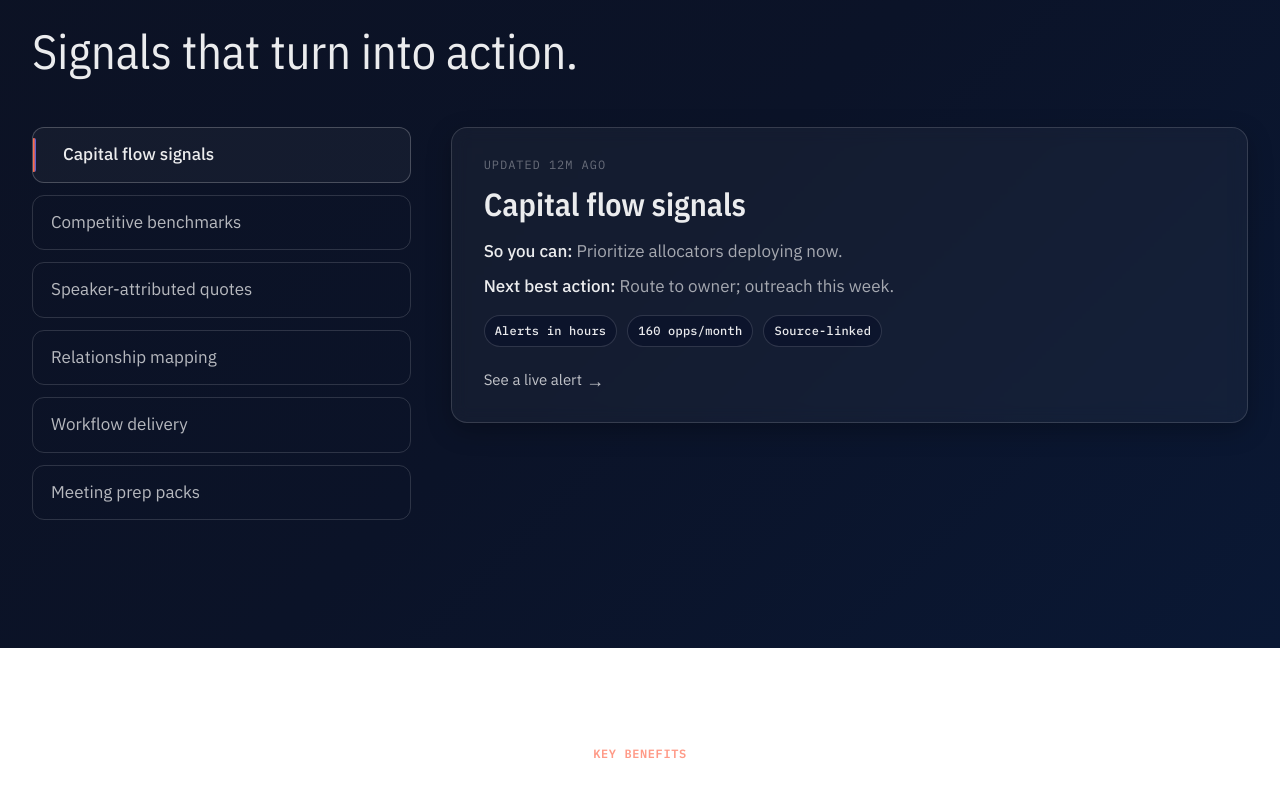
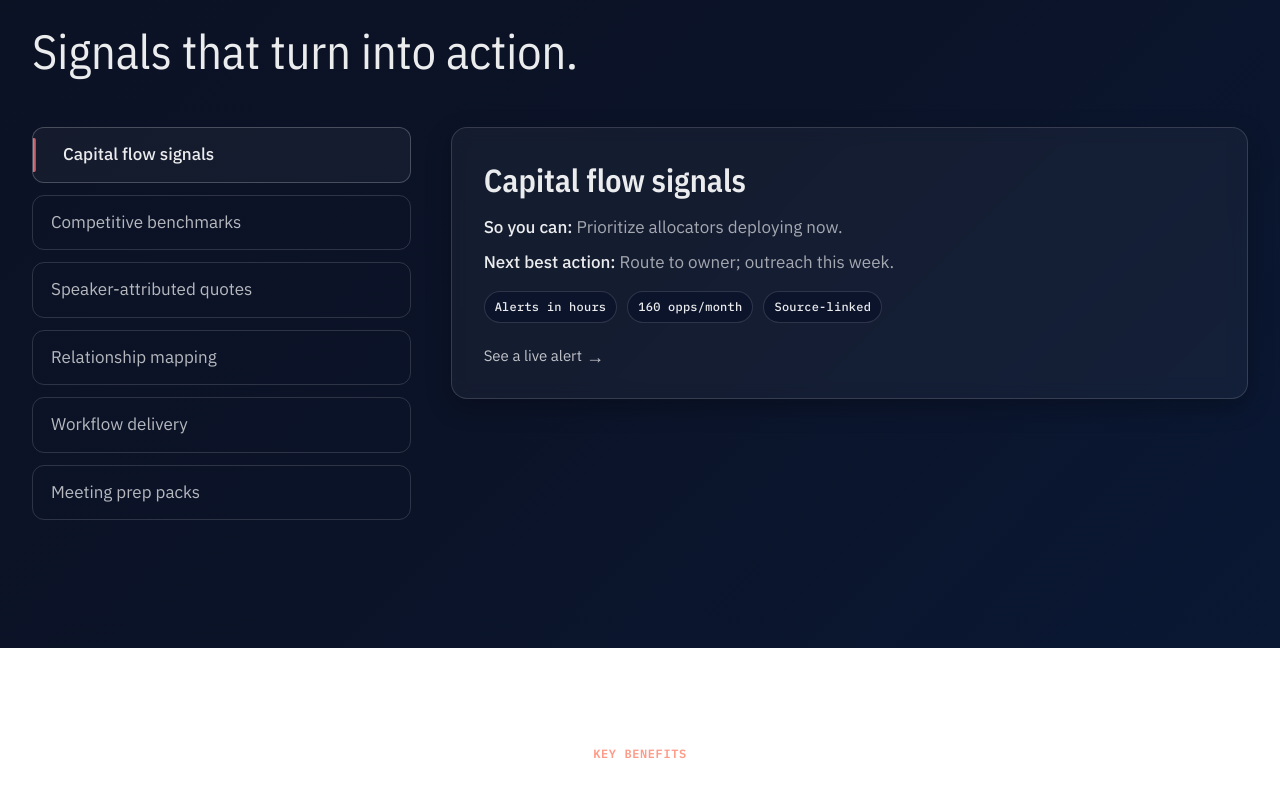
Before and after one commit to ecco-audio/osmo-landing, an Astro site: page / in a window 1280 px wide. Shown: the part 3700-4485 px from the top of the page. Built offline with nearby package versions, Linux system fonts and the light colour scheme; Astro itself is replaced by a stand-in of ours.

Commit message:
copy tweaks to benefits

```diff
--- a/src/components/CapabilitiesSection.tsx
+++ b/src/components/CapabilitiesSection.tsx
@@ -1,11 +1,10 @@
 import { motion, AnimatePresence } from 'framer-motion'
-import { useState, useEffect } from 'react'
+import { useState } from 'react'
 import messaging from '../data/messaging.json'
 
 export default function CapabilitiesSection() {
   const capabilities = messaging.variants.current?.featureHighlights?.capabilities
   const [activeItem, setActiveItem] = useState(capabilities?.items?.[0]?.id || 'flow')
-  const [lastUpdated, setLastUpdated] = useState(12)
 
   // Add null check
   if (!capabilities || !capabilities.items || capabilities.items.length === 0) {
@@ -13,14 +12,6 @@ export default function CapabilitiesSection() {
   }
 
   const currentItem = capabilities.items.find(item => item.id === activeItem) || capabilities.items[0]
-
-  // Update freshness cue periodically
-  useEffect(() => {
-    const interval = setInterval(() => {
-      setLastUpdated(prev => prev + 1)
-    }, 60000) // Update every minute
-    return () => clearInterval(interval)
-  }, [])
 
   return (
     <section
@@ -161,23 +152,6 @@ export default function CapabilitiesSection() {
                   position: 'relative'
                 }}
               >
-                {/* Freshness cue */}
-                <motion.div
-                  initial={{ opacity: 0 }}
-                  animate={{ opacity: 0.7 }}
-                  transition={{ delay: 0.1 }}
-                  style={{
-                    fontSize: '12px',
-                    letterSpacing: '0.08em',
-                    marginBottom: '6px',
-                    color: 'rgba(255, 255, 255, 0.5)',
-                    fontFamily: 'var(--font-mono)',
-                    textTransform: 'uppercase'
-                  }}
-                >
-                  Updated {lastUpdated}m ago
-                </motion.div>
-
                 <h3 style={{
                   fontSize: '32px',
                   fontWeight: 600,
--- a/src/data/messaging.json
+++ b/src/data/messaging.json
@@ -177,10 +177,10 @@
             {
               "id": "workflow",
               "label": "Workflow delivery",
-              "title": "Workflow delivery (CRM/Slack/Email)",
+              "title": "Workflow delivery (Email)",
               "benefit": "Auto-route intel; no drop-offs.",
               "action": "Assign to PM/coverage.",
-              "chips": ["Salesforce/HubSpot", "Slack/Email", "Audit trail"],
+              "chips": ["Email delivery", "CRM coming soon", "Audit trail"],
               "ctaText": "See a live alert"
             },
             {
```
